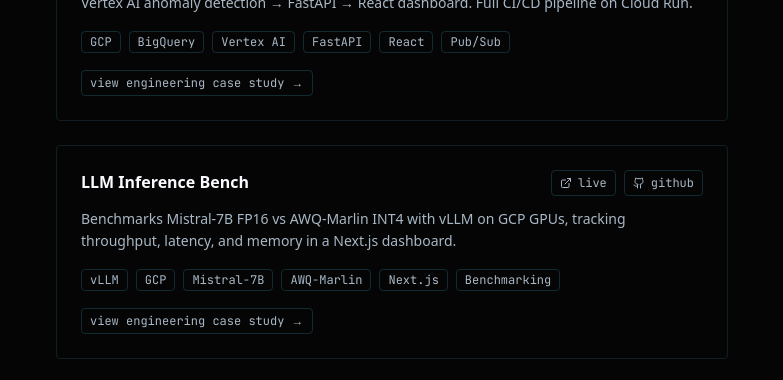
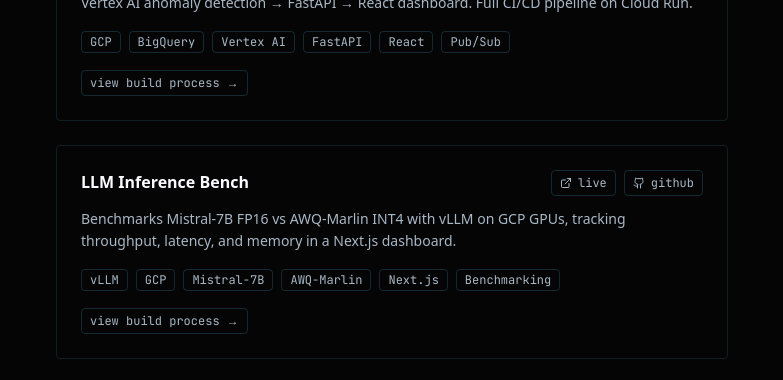
Before and after one commit to bereketlemma/bereket-portfolio, a Next.js app: page /projects in a window 1280 px wide. Shown: the part 420-800 px from the top of the page, without its empty margins (248-1031 px from the left). Built offline with nearby package versions, Linux system fonts and the light colour scheme.

Commit message:
Rename projects CTA to build process

```diff
--- a/app/projects/page.tsx
+++ b/app/projects/page.tsx
@@ -89,7 +89,7 @@
                 href={`/projects/${project.slug}`}
                 className="inline-flex items-center gap-1.5 rounded border border-border/60 px-2 py-1 font-mono text-xs text-muted-foreground hover:border-accent hover:text-accent transition-all"
               >
-                view engineering case study →
+                view build process →
               </Link>
             </div>
           </div>
```
